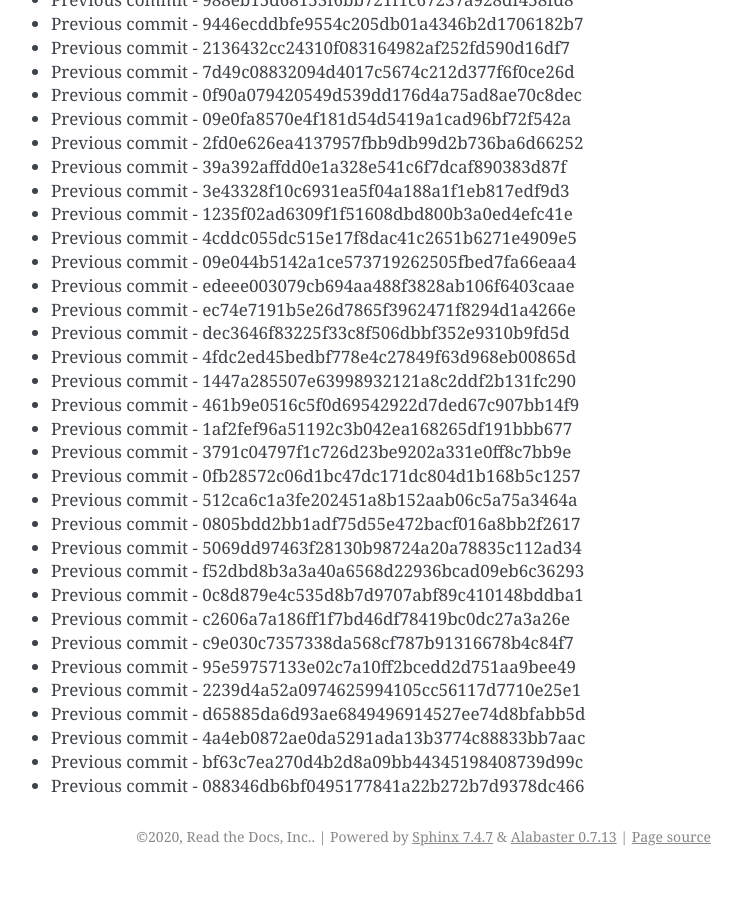
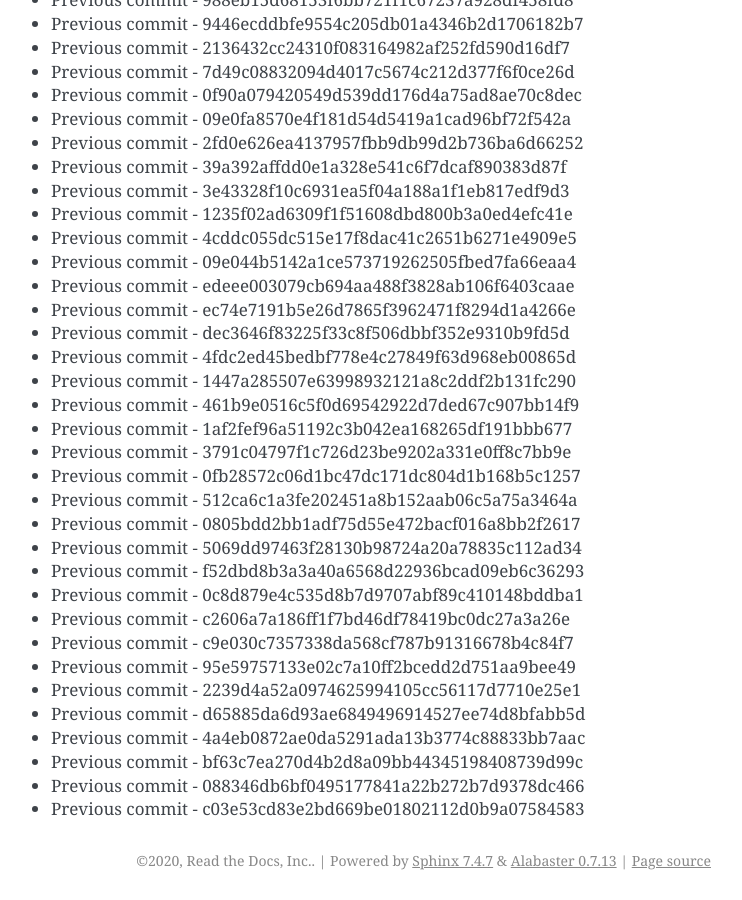
Before and after one commit to readthedocs/rtd-git-stresstest, a Sphinx documentation site: the page built from docs/updates.rst, in a window 1280 px wide and 900 px high, scrolled down 24000 px. Shown: the whole window, without its empty margins (399-1141 px from the left). Built offline with Sphinx 7.4.7, drawn with Linux system fonts in a browser that asks for light colours; before the commit the page ends 24876 px from its top, so only the background shows below that.

Commit message:
Generating commit from previous: c03e53cd83e2bd669be01802112d0b9a07584583

```diff
--- a/docs/updates.rst
+++ b/docs/updates.rst
@@ -1040,3 +1040,4 @@ It can be tested for any performance characteristics.
 * Previous commit - 4a4eb0872ae0da5291ada13b3774c88833bb7aac
 * Previous commit - bf63c7ea270d4b2d8a09bb44345198408739d99c
 * Previous commit - 088346db6bf0495177841a22b272b7d9378dc466
+* Previous commit - c03e53cd83e2bd669be01802112d0b9a07584583
```
